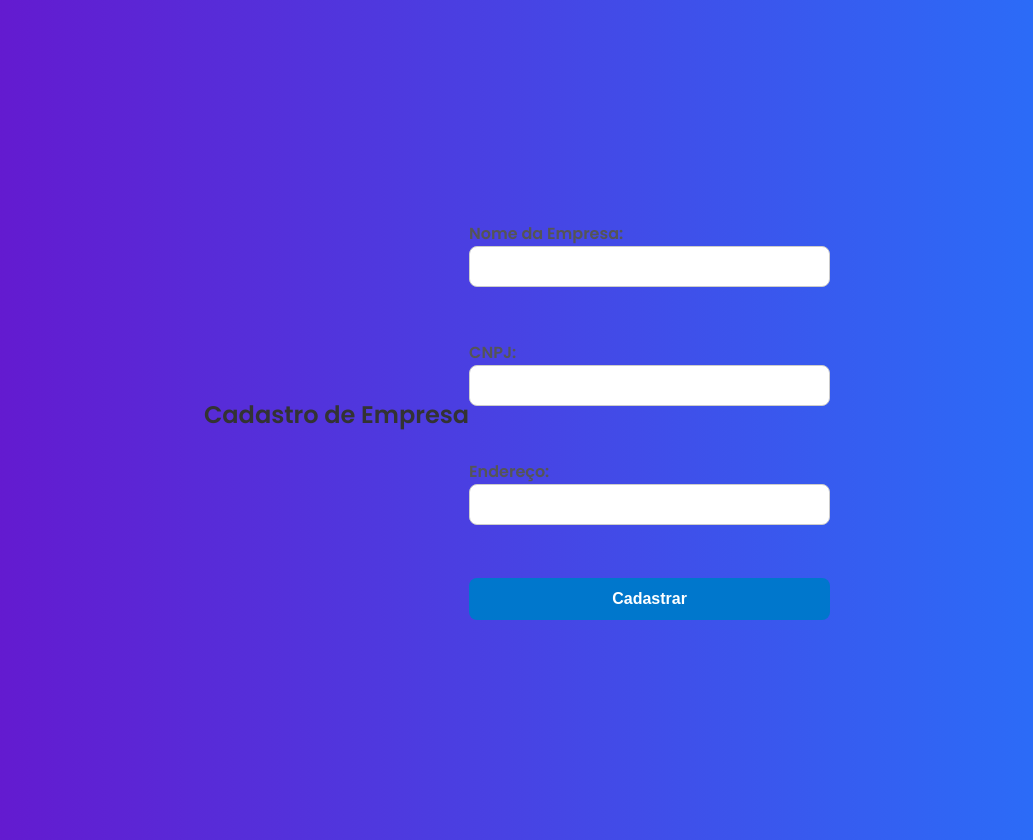
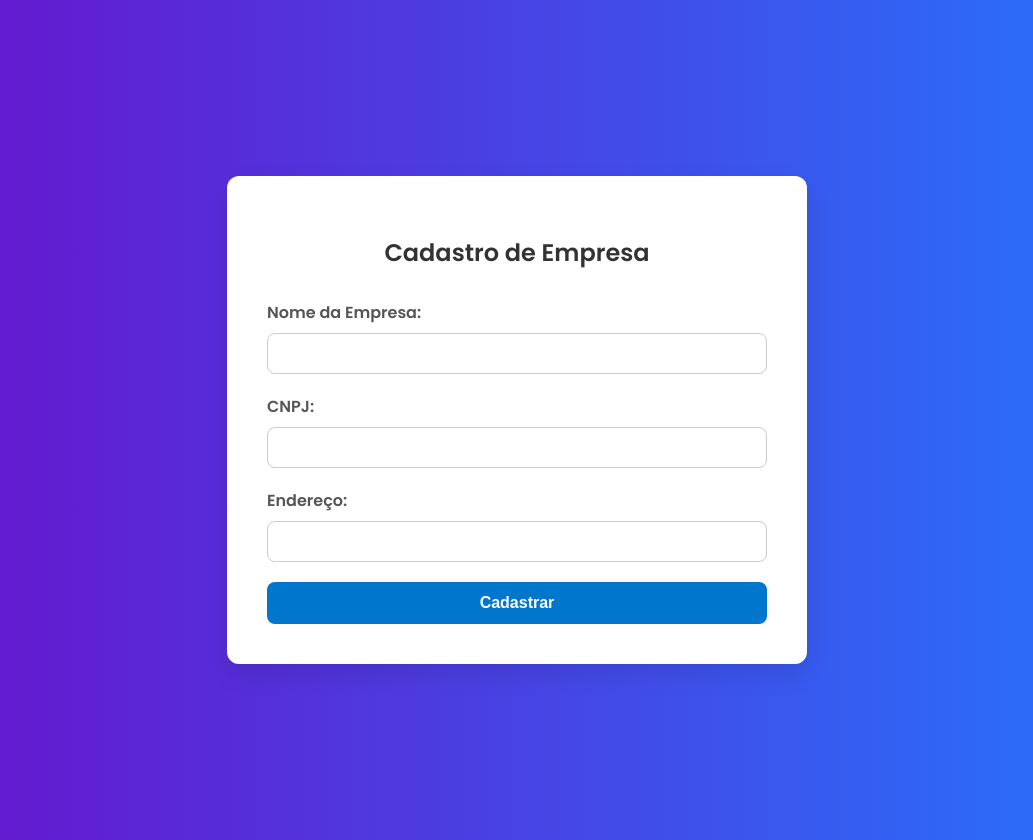
Before and after one commit to ZezoBlaskTav/registros_test, a plain HTML site: page cadastro_empresa.html in a window 1280 px wide. Shown: the whole page, without its empty margins (123-1156 px from the left). Drawn offline with Linux system fonts and the light colour scheme.

Commit message:
Update cadastro_empresa.html

```diff
--- a/cadastro_empresa.html
+++ b/cadastro_empresa.html
@@ -6,13 +6,18 @@
   <link rel="stylesheet" href="style.css" />
 </head>
 <body>
-  <h2>Cadastro de Empresa</h2>
-  <form id="formEmpresa">
-    <label>Nome da Empresa: <input type="text" name="nome" required></label><br>
-    <label>CNPJ: <input type="text" name="cnpj" required></label><br>
-    <label>Endereço: <input type="text" name="endereco"></label><br>
-    <button type="submit">Cadastrar</button>
-  </form>
+  <div class="container">
+    <h2>Cadastro de Empresa</h2>
+    <form id="formEmpresa">
+      <label for="nome">Nome da Empresa:</label>
+      <input type="text" id="nome" name="nome" required />
+      <label for="cnpj">CNPJ:</label>
+      <input type="text" id="cnpj" name="cnpj" required />
+      <label for="endereco">Endereço:</label>
+      <input type="text" id="endereco" name="endereco" />
+      <button type="submit">Cadastrar</button>
+    </form>
+  </div>
   <script src="main.js"></script>
 </body>
 </html>
```
